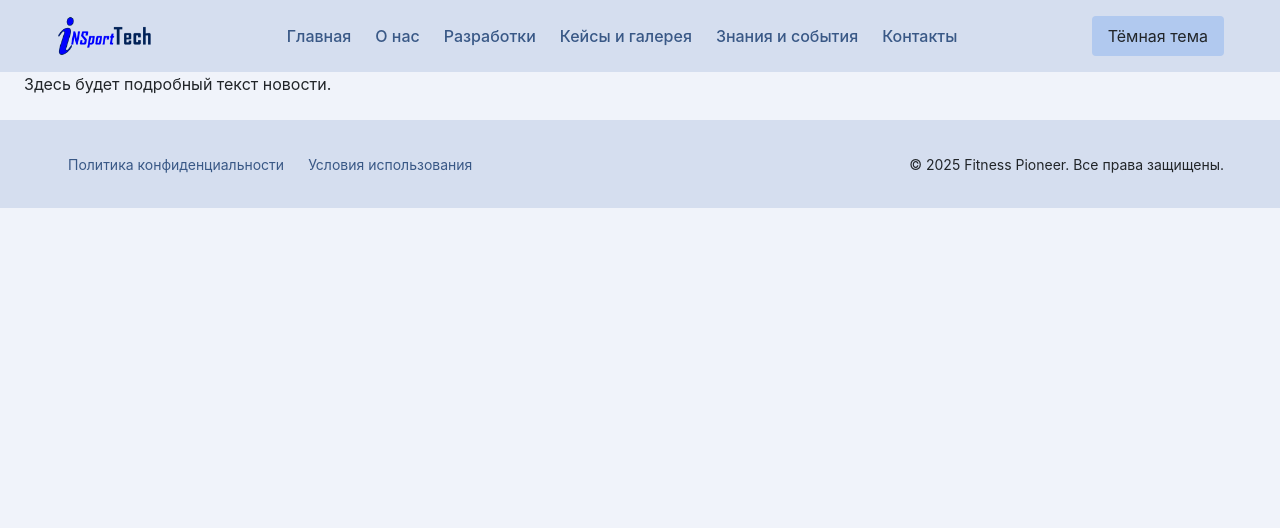
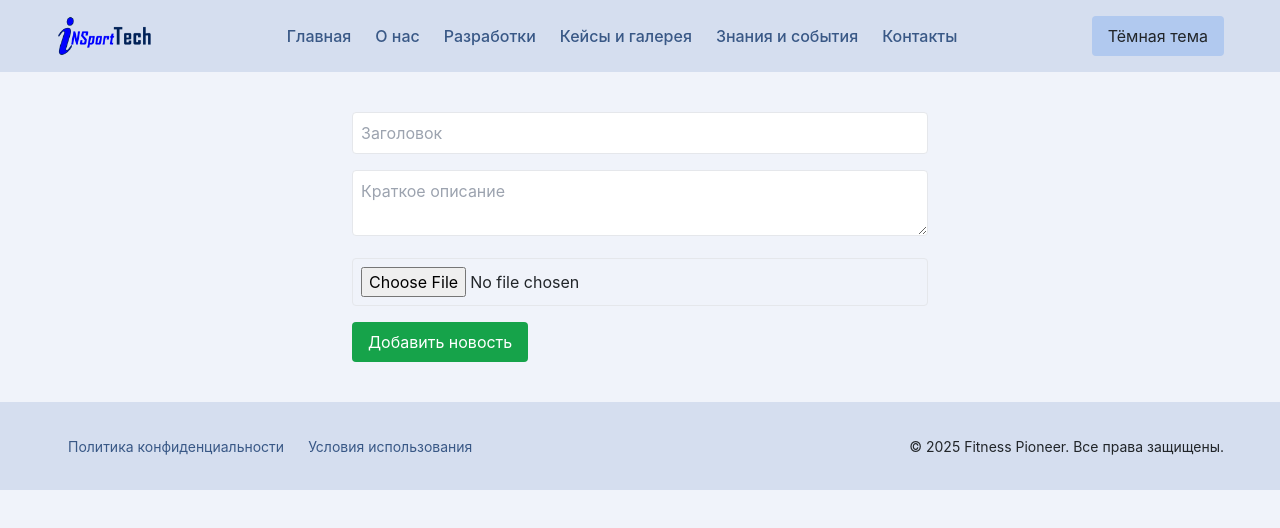
Before and after one commit to stsvch/practice, a React (Create React App) app: page /news/new in a window 1280 px wide. Shown: the top 528 px of the page. Built offline with nearby package versions, Linux system fonts and the light colour scheme.

Commit message:
+ к изменениям

```diff
--- a/src/App.js
+++ b/src/App.js
@@ -14,6 +14,7 @@ import Contacts         from './pages/Contacts';
 import NotFound         from './pages/NotFound';
 import NewProduct       from './components/Products/NewProduct';
 import NewCase          from './components/Cases/NewCase';
+import NewNews          from './components/Knowledge/NewNews';
 
 export default function App() {
   return (
@@ -32,6 +33,7 @@ export default function App() {
           <Route path="*"                     element={<NotFound />} />
           <Route path="/products/new"         element={<NewProduct />} />
           <Route path="/cases/new"            element={<NewCase />} />
+          <Route path="/news/new"             element={<NewNews />} />
         </Routes>
       </Layout>
     </BrowserRouter>
--- /dev/null
+++ b/src/api/newsApi.js
@@ -0,0 +1,37 @@
+import axios from 'axios';
+
+const BASE_URL = 'http://localhost:5000/api/news';
+
+export const getNews = async (page = 1, pageSize = 10) => {
+  const res = await axios.get(`${BASE_URL}?pageNumber=${page}&pageSize=${pageSize}`);
+  return res.data.items || res.data;
+};
+
+export const getNewsById = async (id) => {
+  const res = await axios.get(`${BASE_URL}/${id}`);
+  return res.data;
+};
+
+export const createNews = async (newsData) => {
+  const res = await axios.post(BASE_URL, newsData);
+  return res.data;
+};
+
+export const uploadNewsPhoto = async (id, file) => {
+  const formData = new FormData();
+  formData.append('file', file);
+  const res = await axios.post(`${BASE_URL}/${id}/photos`, formData, {
+    headers: { 'Content-Type': 'multipart/form-data' },
+  });
+  return res.data;
+};
+
+export const updateNews = async (id, newsData) => {
+  const res = await axios.put(`${BASE_URL}/${id}`, newsData);
+  return res.data;
+};
+
+export const deleteNews = async (id) => {
+  const res = await axios.delete(`${BASE_URL}/${id}`);
+  return res.data;
+};
--- a/src/components/Cases/CaseList.jsx
+++ b/src/components/Cases/CaseList.jsx
@@ -1,9 +1,10 @@
 import React, { useEffect, useState } from 'react';
-import { Link } from 'react-router-dom';
-import { getCaseStudies } from '../../api/caseStudiesApi'; // не забудь создать эту функцию
+import { Link, useLocation } from 'react-router-dom';
+import { getCaseStudies } from '../../api/caseStudiesApi';
 
 const CaseList = () => {
   const [cases, setCases] = useState([]);
+  const location = useLocation();
 
   useEffect(() => {
     const loadCases = async () => {
@@ -15,7 +16,7 @@ const CaseList = () => {
       }
     };
     loadCases();
-  }, []);
+  }, [location]);
 
   return (
     <section className='mb-12'>
--- /dev/null
+++ b/src/components/Knowledge/NewNews.jsx
@@ -0,0 +1,42 @@
+// src/components/Knowledge/NewNews.jsx
+import React, { useState } from 'react';
+import { createNews, uploadNewsPhoto } from '../../api/newsApi';
+import { useNavigate } from 'react-router-dom';
+
+const NewNews = () => {
+  const navigate = useNavigate();
+  const [form, setForm] = useState({ title: '', summary: '' });
+  const [photo, setPhoto] = useState(null);
+
+  const handleChange = e => {
+    const { name, value, files } = e.target;
+    if (files) setPhoto(files[0]);
+    else setForm(prev => ({ ...prev, [name]: value }));
+  };
+
+  const handleSubmit = async e => {
+    e.preventDefault();
+    try {
+      const newId = await createNews(form);
+      if (photo) {
+        await uploadNewsPhoto(newId, photo);
+      }
+      alert('Новость добавлена!');
+      navigate('/knowledge'); // или другой нужный маршрут
+    } catch (err) {
+      console.error(err);
+      alert('Ошибка при создании новости');
+    }
+  };
+
+  return (
+    <form onSubmit={handleSubmit} className="mt-28 mb-10 max-w-xl mx-auto space-y-4">
+      <input name="title" placeholder="Заголовок" className="w-full border p-2 rounded" onChange={handleChange} />
+      <textarea name="summary" placeholder="Краткое описание" className="w-full border p-2 rounded" onChange={handleChange} />
+      <input type="file" name="photo" accept="image/*" className="w-full border p-2 rounded" onChange={handleChange} />
+      <button type="submit" className="bg-green-600 text-white px-4 py-2 rounded hover:bg-green-700">Добавить новость</button>
+    </form>
+  );
+};
+
+export default NewNews;
--- a/src/components/Knowledge/NewsList.jsx
+++ b/src/components/Knowledge/NewsList.jsx
@@ -1,37 +1,77 @@
-// src/components/Knowledge/NewsList.jsx
-import React from 'react';
+import React, { useEffect, useState } from 'react';
 import NewsCard from './NewsCard';
+import { Link } from 'react-router-dom';
+import { getNews } from '../../api/newsApi';
 
-const newsData = [
-  {
-    title: 'Тестирование спортсменов...',
-    summary: '4 мая 2022 года прошло тестирование...',
-    image: 'https://via.placeholder.com/600x300?text=Новость+1',
-    date: '17.07.2022',
-    slug: 'belarus-biathlon-test',
-  },
-  {
-    title: 'Исследование новых методов...',
-    summary: 'Серия лабораторных испытаний...',
-    image: 'https://via.placeholder.com/600x300?text=Новость+2',
-    date: '10.06.2022',
-    slug: 'strength-research',
-  },
-  {
-    title: 'Участие в выставке...',
-    summary: 'Компания представила новейшие тренажёры...',
-    image: 'https://via.placeholder.com/600x300?text=Новость+3',
-    date: '02.06.2022',
-    slug: 'gymtech-expo',
-  },
-];
+const NewsList = () => {
+  const [newsItems, setNewsItems] = useState([]);
+  const [loading, setLoading] = useState(true);
+  const [page, setPage] = useState(1);
+  const [pageSize] = useState(6); // по 6 на страницу
+  const [totalCount, setTotalCount] = useState(0);
 
-const NewsList = () => (
-  <div className="grid grid-cols-1 md:grid-cols-3 gap-6">
-    {newsData.map((news) => (
-      <NewsCard key={news.slug} {...news} />
-    ))}
-  </div>
-);
+  useEffect(() => {
+    const fetchNews = async () => {
+      try {
+        setLoading(true);
+        const data = await getNews(page, pageSize);
+        setNewsItems(data.items || []);
+        setTotalCount(data.totalCount || 0);
+      } catch (err) {
+        console.error('Ошибка загрузки новостей:', err);
+      } finally {
+        setLoading(false);
+      }
+    };
+
+    fetchNews();
+  }, [page, pageSize]);
+
+  const totalPages = Math.ceil(totalCount / pageSize);
+
+  return (
+    <div className="space-y-4">
+      <div className="flex justify-between items-center mb-4">
+        <h2 className="text-2xl font-semibold">Новости и статьи</h2>
+        <Link
+          to="/news/new"
+          className="bg-blue-600 text-white px-4 py-2 rounded hover:bg-blue-700"
+        >
+          + Добавить новость
+        </Link>
+      </div>
+
+      {loading ? (
+        <p>Загрузка...</p>
+      ) : (
+        <>
+          <div className="grid grid-cols-1 md:grid-cols-3 gap-6">
+            {newsItems.map(n => (
+              <NewsCard key={n.id} {...n} />
+            ))}
+          </div>
+
+          {totalPages > 1 && (
+            <div className="flex justify-center mt-8 space-x-2">
+              {[...Array(totalPages)].map((_, i) => (
+                <button
+                  key={i}
+                  onClick={() => setPage(i + 1)}
+                  className={`px-3 py-1 border rounded ${
+                    page === i + 1
+                      ? 'bg-blue-600 text-white'
+                      : 'hover:bg-gray-200'
+                  }`}
+                >
+                  {i + 1}
+                </button>
+              ))}
+            </div>
+          )}
+        </>
+      )}
+    </div>
+  );
+};
 
 export default NewsList;
--- a/src/components/Products/ProductList.jsx
+++ b/src/components/Products/ProductList.jsx
@@ -1,18 +1,20 @@
 import React, { useEffect, useState } from 'react';
-import { fetchDevelopments } from '../../api/developmentsApi'; // путь корректируй под свою структуру
+import { Link, useLocation } from 'react-router-dom';
+import { fetchDevelopments } from '../../api/developmentsApi';
 import ProductCard from './ProductCard';
-import { Link } from 'react-router-dom';
 
 const ProductList = () => {
   const [products, setProducts] = useState([]);
   const [loading, setLoading] = useState(true);
   const [page, setPage] = useState(1);
-  const [pageSize] = useState(10); // можно сделать динамическим
+  const [pageSize] = useState(10);
   const [totalCount, setTotalCount] = useState(0);
+  const location = useLocation();
 
   useEffect(() => {
     const loadProducts = async () => {
       try {
+        setLoading(true);
         const data = await fetchDevelopments(page, pageSize);
         setProducts(data.items || []);
         setTotalCount(data.totalCount || 0);
@@ -24,7 +26,7 @@ const ProductList = () => {
     };
 
     loadProducts();
-  }, [page, pageSize]);
+  }, [page, pageSize, location]);
 
   const totalPages = Math.ceil(totalCount / pageSize);
 
@@ -50,7 +52,6 @@ const ProductList = () => {
             ))}
           </div>
 
-          {/* Пагинация */}
           {totalPages > 1 && (
             <div className="flex justify-center mt-8 space-x-2">
               {[...Array(totalPages)].map((_, i) => (
--- a/src/pages/KnowledgeEvents.jsx
+++ b/src/pages/KnowledgeEvents.jsx
@@ -5,17 +5,17 @@ import NewsList from '../components/Knowledge/NewsList';
 import EventsList from '../components/Knowledge/EventsList';
 
 const KnowledgeEvents = () => (
-  <main className='container mx-auto px-4 py-8 space-y-12'>
-    <section>
-      <h1 className='text-3xl font-bold mb-4'>Исследования и разработки</h1>
+<main className="container mx-auto px-4 py-8 mt-28 space-y-24">
+    <section className="space-y-4">
+      <h1 className="text-3xl font-bold">Исследования и разработки</h1>
       <ResearchList />
     </section>
-    <section className="container mx-auto px-4 py-8">
-      <h1 className="text-3xl font-bold mb-6">Новости и статьи</h1>
+    <section className="space-y-4">
+      {/* Кнопка добавления и список */}
       <NewsList />
     </section>
-    <section>
-      <h1 className='text-3xl font-bold mb-4'>Анонсы выставок и семинаров</h1>
+    <section className="space-y-4">
+      <h1 className="text-3xl font-bold">Анонсы выставок и семинаров</h1>
       <EventsList />
     </section>
   </main>
```
